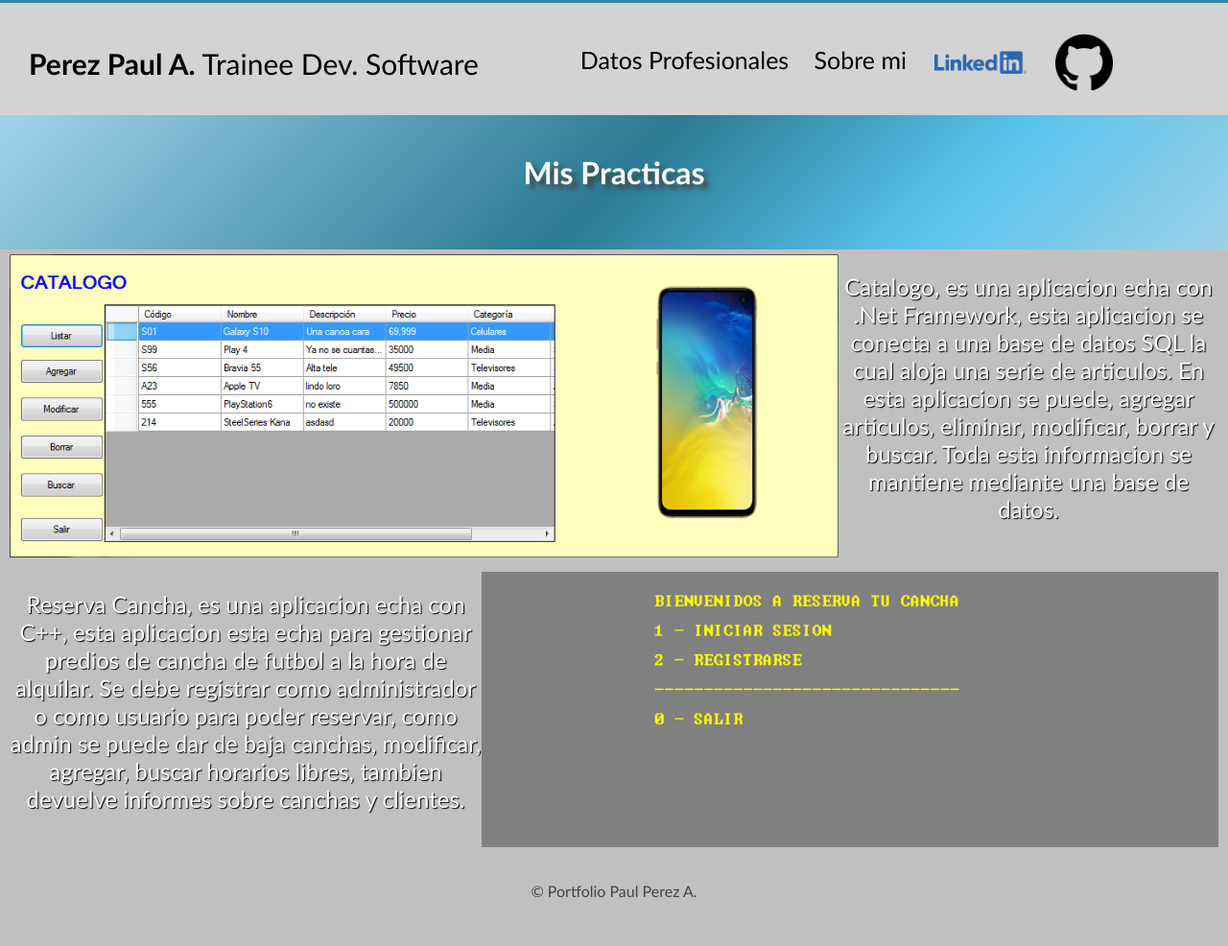
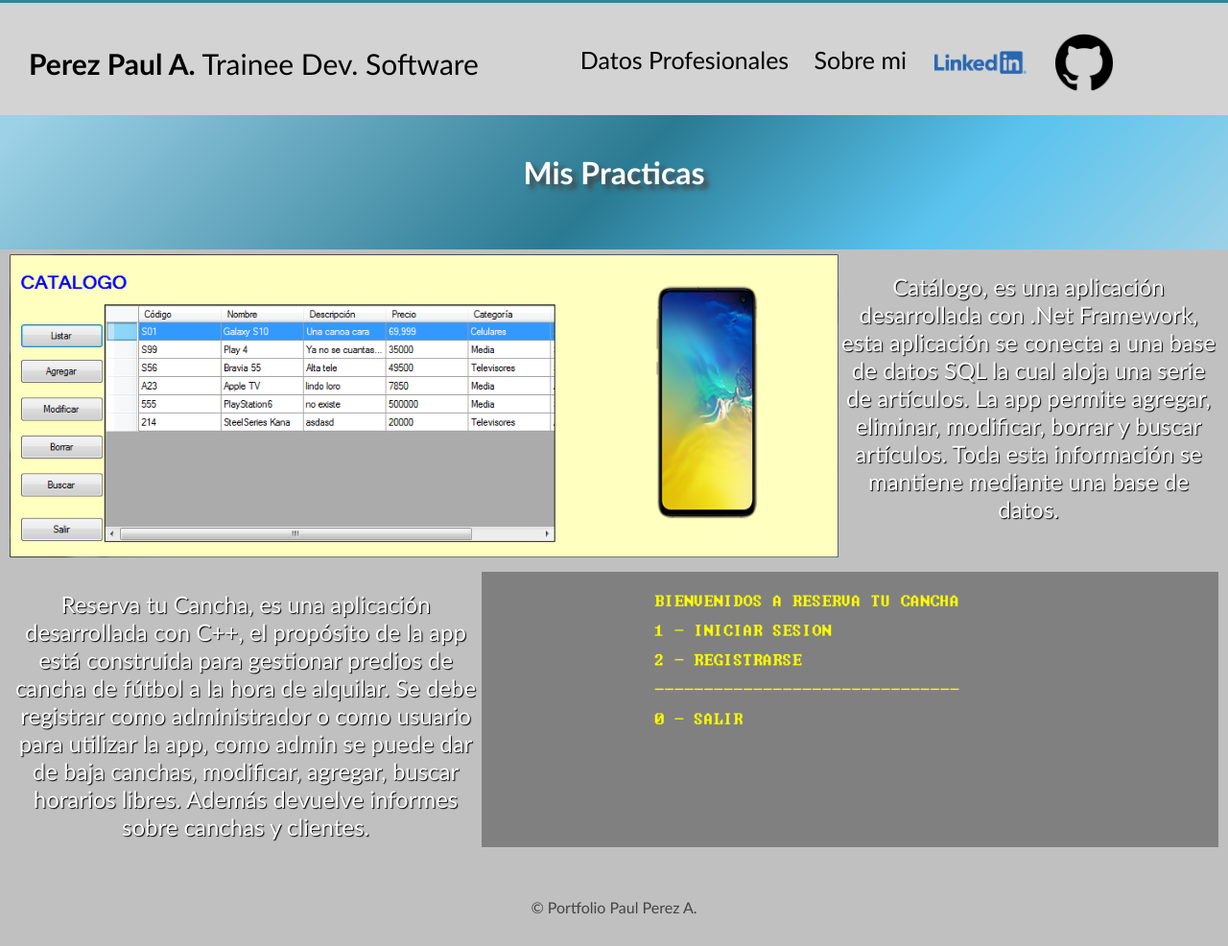
Before and after one commit to PaulPerez1997/PortfolioPaulPerez, a plain HTML site: page index.html in a window 1280 px wide. Shown: the whole page at 96% size. Drawn offline with Linux system fonts and the light colour scheme.

Commit message:
Modificacion

```diff
--- a/index.html
+++ b/index.html
@@ -43,15 +43,17 @@
         </div>
         <div id="Catalogo" class="center">
             <img src="assets/imagenes/Catalago.png" alt="Proyecto Catalogo">
-            <p>Catalogo, es una aplicacion echa con .Net Framework, esta aplicacion se conecta a una base de datos SQL la cual aloja una serie de articulos.
-                En esta aplicacion se puede, agregar articulos, eliminar, modificar, borrar y buscar. Toda esta informacion se mantiene mediante una base de datos.
+            <p>Catálogo, es una aplicación desarrollada con .Net Framework, esta aplicación se conecta a una base de datos SQL la cual aloja una serie de artículos.
+                La app permite agregar, eliminar, modificar, borrar y buscar artículos.
+                Toda esta información se mantiene mediante una base de datos.
             </p>
         </div>
         <div id="reserva" class="center">
             <img src="assets/imagenes/reserva.png" alt="Proyecto reserva">
-            <p>Reserva Cancha, es una aplicacion echa con C++, esta aplicacion esta echa para gestionar predios de cancha de futbol a la hora de alquilar.
-                Se debe registrar como administrador o como usuario para poder reservar, como admin se puede dar de baja canchas,
-                modificar, agregar, buscar horarios libres, tambien devuelve informes sobre canchas y clientes.
+            <p>Reserva tu Cancha, es una aplicación desarrollada con C++, el propósito de la app está construida para gestionar predios de cancha de fútbol a la hora de alquilar.
+                Se debe registrar como administrador o como usuario para utilizar la app, como admin se puede dar de baja canchas,
+                modificar, agregar, buscar horarios libres. Además devuelve informes sobre canchas y clientes.
+
         </div>
 
         <footer id="footer">
```
